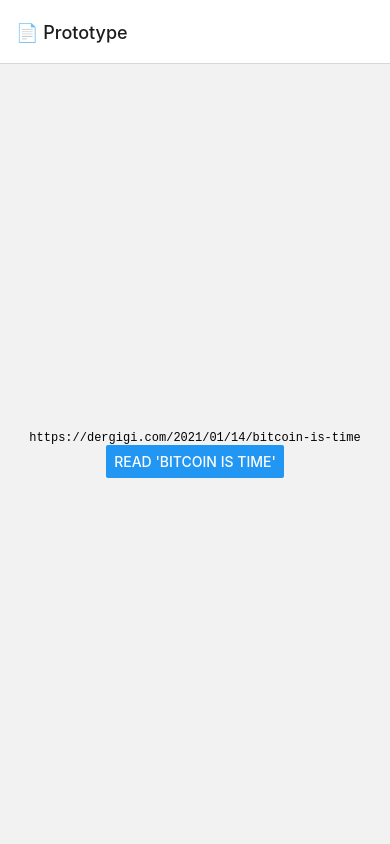
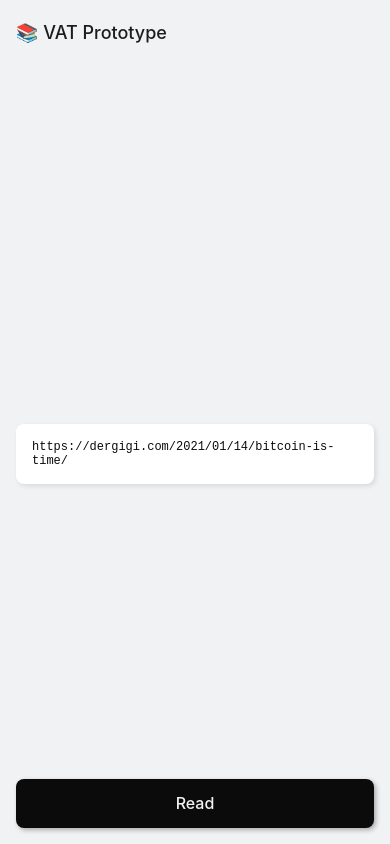
Before and after one commit to value-enabled-web/vew-reader, a React Native app: screen /Home in a window 390 px wide. Built offline with nearby package versions, Linux system fonts and the light colour scheme; what react-native-render-html would draw is missing.

Commit message:
refactor: basic theme

```diff
--- a/src/App.js
+++ b/src/App.js
@@ -1,21 +1,29 @@
 import React from 'react';
+import {useColorScheme} from 'react-native';
 import {NavigationContainer} from '@react-navigation/native';
 import {createNativeStackNavigator} from '@react-navigation/native-stack';
+import {ThemeContext, theme, darkTheme} from './theme/theme';
 import HomeScreen from './screens/Home';
 import ReaderScreen from './screens/Reader';
 
 const Stack = createNativeStackNavigator();
 
 const App = () => {
+  const isDarkMode = useColorScheme() === 'dark';
+
   return (
+    <ThemeContext.Provider value={isDarkMode ? darkTheme : theme}>
       <NavigationContainer>
         <Stack.Navigator initialRouteName="Home">
           <Stack.Screen
             name="Home"
             component={HomeScreen}
             options={{
-            title: '📄 Prototype',
-            headerLargeTitle: true,
+              title: '📚 VAT Prototype',
+              headerShadowVisible: false,
+              headerStyle: {
+                backgroundColor: theme.colors.background,
+              },
             }}
           />
           <Stack.Screen
@@ -25,6 +33,7 @@ const App = () => {
           />
         </Stack.Navigator>
       </NavigationContainer>
+    </ThemeContext.Provider>
   );
 };
 
--- /dev/null
+++ b/src/components/BigButton.js
@@ -0,0 +1,46 @@
+import React, {useCallback} from 'react';
+import {Pressable, Text, StyleSheet} from 'react-native';
+import {useTheme} from '../theme/theme';
+
+const createStyles = theme =>
+  StyleSheet.create({
+    button: {
+      alignItems: 'center',
+      paddingVertical: 12,
+      paddingHorizontal: 32,
+      borderRadius: 8,
+      backgroundColor: theme.colors.foreground,
+      shadowColor: 'black',
+      shadowOffset: {
+        width: 2,
+        height: 2,
+      },
+      shadowOpacity: 0.3,
+      shadowRadius: 5,
+    },
+    text: {
+      fontSize: 16,
+      fontWeight: '500',
+      color: theme.colors.background,
+      lineHeight: 25,
+    },
+  });
+
+const BigButton = ({onPress, title}) => {
+  const theme = useTheme();
+  const styles = createStyles(theme);
+
+  const activeOpacity = 0.5;
+  const _style = useCallback(
+    ({pressed}) => [{opacity: pressed ? activeOpacity : 1}, styles.button],
+    [activeOpacity, styles],
+  );
+
+  return (
+    <Pressable style={_style} onPress={onPress} activeOpacity={0.5}>
+      <Text style={styles.text}>{title}</Text>
+    </Pressable>
+  );
+};
+
+export default BigButton;
--- /dev/null
+++ b/src/hooks/useThemed.js
@@ -0,0 +1,12 @@
+import {useMemo} from 'react';
+import {useTheme} from '../theme/theme';
+
+const useThemed = whatever => {
+  const theme = useTheme();
+
+  const themed = useMemo(() => whatever(theme), [whatever, theme]);
+
+  return themed;
+};
+
+export {useThemed};
--- a/src/screens/Home.js
+++ b/src/screens/Home.js
@@ -1,32 +1,71 @@
 import React from 'react';
-import {SafeAreaView, Text, Button, StyleSheet} from 'react-native';
+import {SafeAreaView, Text, View, StyleSheet} from 'react-native';
+import BigButton from '../components/BigButton';
+import {useThemed} from '../hooks/useThemed';
 
-const styles = StyleSheet.create({
+const styles = theme =>
+  StyleSheet.create({
+    background: {
+      flex: 1,
+      backgroundColor: theme.colors.background,
+    },
     container: {
       flex: 1,
+      alignItems: 'stretch',
       justifyContent: 'center',
-    alignItems: 'center',
+      marginHorizontal: theme.spacing.m,
+      marginVertical: theme.spacing.m,
+    },
+    top: {
+      flex: 1,
+    },
+    urlContainer: {
+      backgroundColor: theme.colors.white,
+      padding: theme.spacing.m,
+      borderRadius: 8,
+      shadowColor: 'black',
+      shadowOffset: {
+        width: 2,
+        height: 2,
+      },
+      shadowOpacity: 0.1,
+      shadowRadius: 5,
     },
     url: {
-    fontFamily: 'Courier New',
-    fontSize: 12,
+      fontFamily: theme.fonts.monospaced.family,
+      fontWeight: theme.fonts.monospaced.weight,
+      fontSize: theme.fonts.monospaced.size,
+      color: theme.colors.foreground,
+    },
+    bottom: {
+      flex: 1,
+      justifyContent: 'flex-end',
     },
   });
 
 const HomeScreen = ({navigation}) => {
+  const themedStyles = useThemed(styles);
+
+  const articleUrl = 'https://dergigi.com/2021/01/14/bitcoin-is-time/';
+
   return (
-    <SafeAreaView style={[styles.container]}>
-      <Text style={[styles.url]}>
-        https://dergigi.com/2021/01/14/bitcoin-is-time
-      </Text>
-      <Button
-        title="Read 'Bitcoin is Time'"
+    <SafeAreaView style={themedStyles.background}>
+      <View style={themedStyles.container}>
+        <View style={themedStyles.top} />
+        <View style={themedStyles.urlContainer}>
+          <Text style={themedStyles.url}>{articleUrl}</Text>
+        </View>
+        <View style={themedStyles.bottom}>
+          <BigButton
+            title="Read"
             onPress={() =>
               navigation.navigate('Reader', {
-            articleUrl: 'https://dergigi.com/2021/01/14/bitcoin-is-time',
+                articleUrl,
               })
             }
           />
+        </View>
+      </View>
     </SafeAreaView>
   );
 };
--- a/src/screens/Reader.js
+++ b/src/screens/Reader.js
@@ -54,7 +54,7 @@ const ReaderScreen = ({route, navigation}) => {
       setError(null);
 
       const encodedArticleUrl = encodeURIComponent(articleUrl);
-      const fetchUrl = `http://localhost:3000/upcycle?url=${encodedArticleUrl}`;
+      const fetchUrl = `http://192.168.178.68:3000/upcycle?url=${encodedArticleUrl}`;
 
       try {
         const response = await fetch(fetchUrl);
--- /dev/null
+++ b/src/theme/theme.js
@@ -0,0 +1,40 @@
+import React from 'react';
+
+const palette = {
+  white: '#FFF',
+  foreground: '#0B0B0B',
+  background: '#F0F2F3',
+};
+
+export const theme = {
+  colors: {
+    background: palette.background,
+    foreground: palette.foreground,
+    white: palette.white,
+  },
+  spacing: {
+    s: 8,
+    m: 16,
+    l: 24,
+    xl: 40,
+  },
+  fonts: {
+    monospaced: {
+      family: 'Courier New',
+      size: 12,
+      weight: '500',
+    },
+  },
+};
+
+export const darkTheme = {
+  ...theme,
+  colors: {
+    ...theme.colors,
+    background: palette.black,
+    foreground: palette.white,
+  },
+};
+
+export const ThemeContext = React.createContext(theme);
+export const useTheme = () => React.useContext(ThemeContext);
```
Lines whose indentation alone changed are shown as unchanged.
